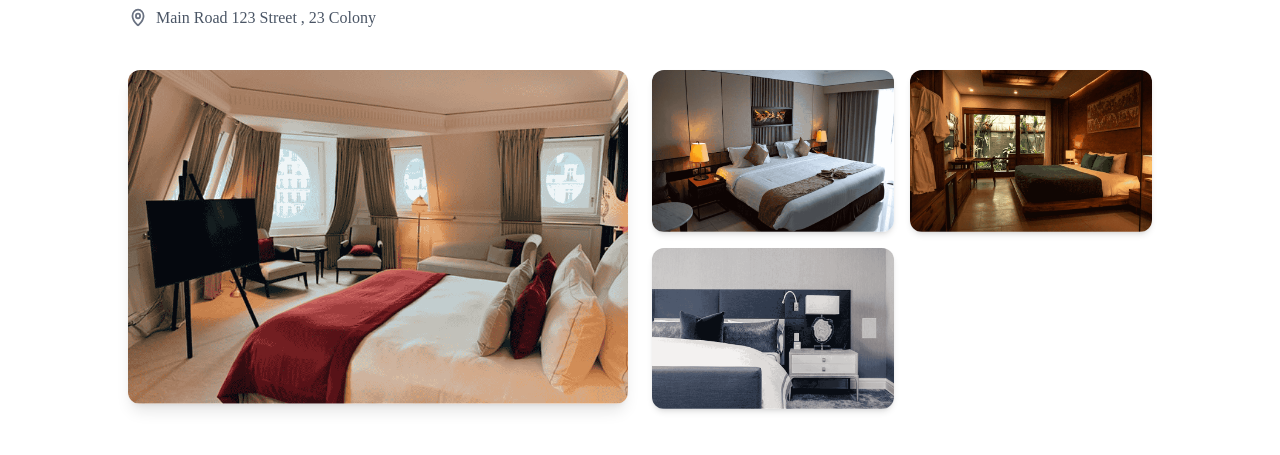
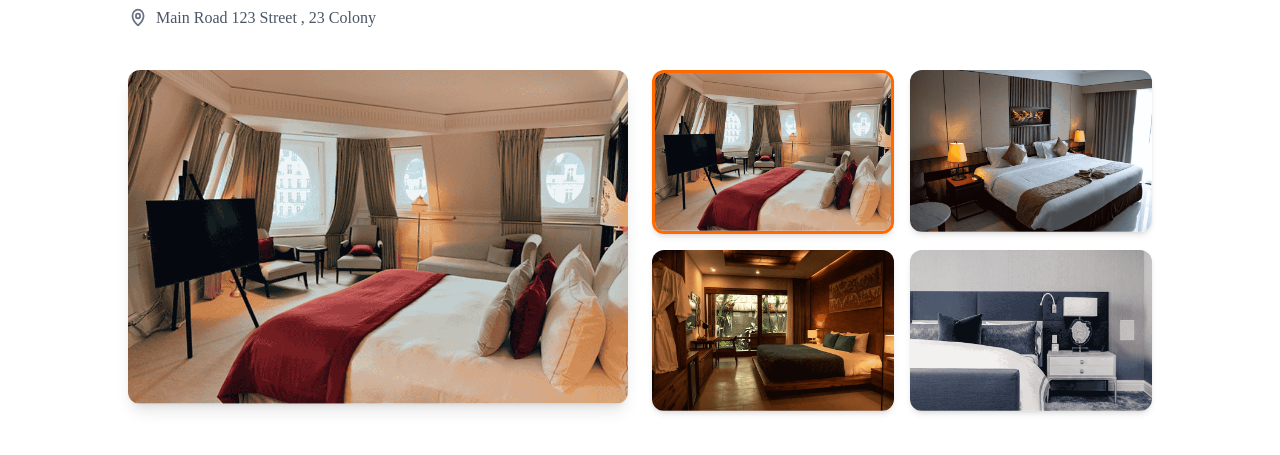
Before and after one commit to MohamedKhayyal/Hotel-Booking-System, a React (Vite) app: page /rooms/67f763d8197ac559e4089b7a in a window 1280 px wide. Shown: the part 218-673 px from the top of the page. Built offline with nearby package versions, Linux system fonts and the light colour scheme; no server answers.

Commit message:
complete datail

```diff
--- /dev/null
+++ b/src/components/DetailImage.jsx
@@ -0,0 +1,35 @@
+import { useState } from "react";
+import { roomsDummyData } from "../assets/assets";
+import { useParams } from "react-router-dom";
+
+export default function DetailImage() {
+  const { id } = useParams();
+  const room = roomsDummyData.find((r) => r._id === id);
+  const [activeImg, setActiveImg] = useState(0);
+  return (
+    <div className="flex flex-col lg:flex-row mt-6 gap-6">
+      <div className="lg:w-1/2 w-full">
+        <img
+          src={room.images[activeImg]}
+          alt="Room"
+          className="w-full rounded-xl shadow-lg object-cover"
+        />
+      </div>
+      <div className="grid grid-cols-2 gap-4 lg:w-1/2 w-full">
+        {room.images.map((img, idx) => (
+          <img
+            key={idx}
+            src={img}
+            alt={`Room ${idx + 1}`}
+            className={`w-full rounded-xl shadow-md object-cover cursor-pointer ${
+              activeImg === idx
+                ? "border-orange-500 border-3"
+                : "border-transparent"
+            }`}
+            onClick={() => setActiveImg(idx)}
+          />
+        ))}
+      </div>
+    </div>
+  );
+}
--- a/src/components/Feautre.jsx
+++ b/src/components/Feautre.jsx
@@ -26,8 +26,7 @@ export default function Feautre({ align, font }) {
       </div>
       <button
         onClick={() => {
-          navigate("/rooms");
-          scrollTo(0, 0);
+          navigate(`/rooms/${room._id}`);
         }}
         className="my-16 px-4 py-2 text-sm font-medium border border-gray-300 rounded bg-white hover:bg-gray-50 transition-all cursor-pointer"
       >
--- a/src/components/Navbar.jsx
+++ b/src/components/Navbar.jsx
@@ -98,12 +98,7 @@ export default function Navbar() {
           </button>
         )}
       </div>
-
       <div className="hidden md:flex items-center gap-4">
-        <img
-          src={assets.searchIcon}
-          className={`h-8 ${isScrolled ? "invert" : ""}`}
-        />
         {user ? (
           <UserButton>
             <UserButton.MenuItems>
--- a/src/pages/details/RoomDetail.jsx
+++ b/src/pages/details/RoomDetail.jsx
@@ -6,12 +6,11 @@ import {
   roomCommonData,
   exclusiveOffers,
 } from "../../assets/assets";
-import { useState } from "react";
+import DetailImage from "../../components/DetailImage";
 
 export default function RoomDetail() {
   const { id } = useParams();
   const room = roomsDummyData.find((r) => r._id === id);
-  const [activeImg, setActiveImg] = useState(0);
   const offer =
     exclusiveOffers.find(
       (o) =>
@@ -49,33 +48,8 @@ export default function RoomDetail() {
           <span className="text-lg font-normal text-gray-700">/night</span>
         </div>
       </div>
-      <div className="flex flex-col lg:flex-row mt-6 gap-6">
-        <div className="lg:w-1/2 w-full">
-          <img
-            src={room.images[activeImg]}
-            alt="Room"
-            className="w-full rounded-xl shadow-lg object-cover"
-          />
-        </div>
-        {/* Thumbnails grid */}
-        <div className="grid grid-cols-2 gap-4 lg:w-1/2 w-full">
-          {room.images.map((img, idx) =>
-            idx !== activeImg && idx < 5 ? (
-              <img
-                key={idx}
-                src={img}
-                alt={`Room ${idx + 1}`}
-                className={`w-full rounded-xl shadow-md object-cover cursor-pointer false ${
-                  activeImg === idx
-                    ? "border-orange-500 outline-3"
-                    : "border-transparent"
-                }`}
-                onClick={() => setActiveImg(idx)}
-              />
-            ) : null
-          )}
-        </div>
-      </div>
+
+      <DetailImage />
 
       <div className="mt-10">
         <h2 className="text-2xl font-playfair font-semibold mb-4">
```
